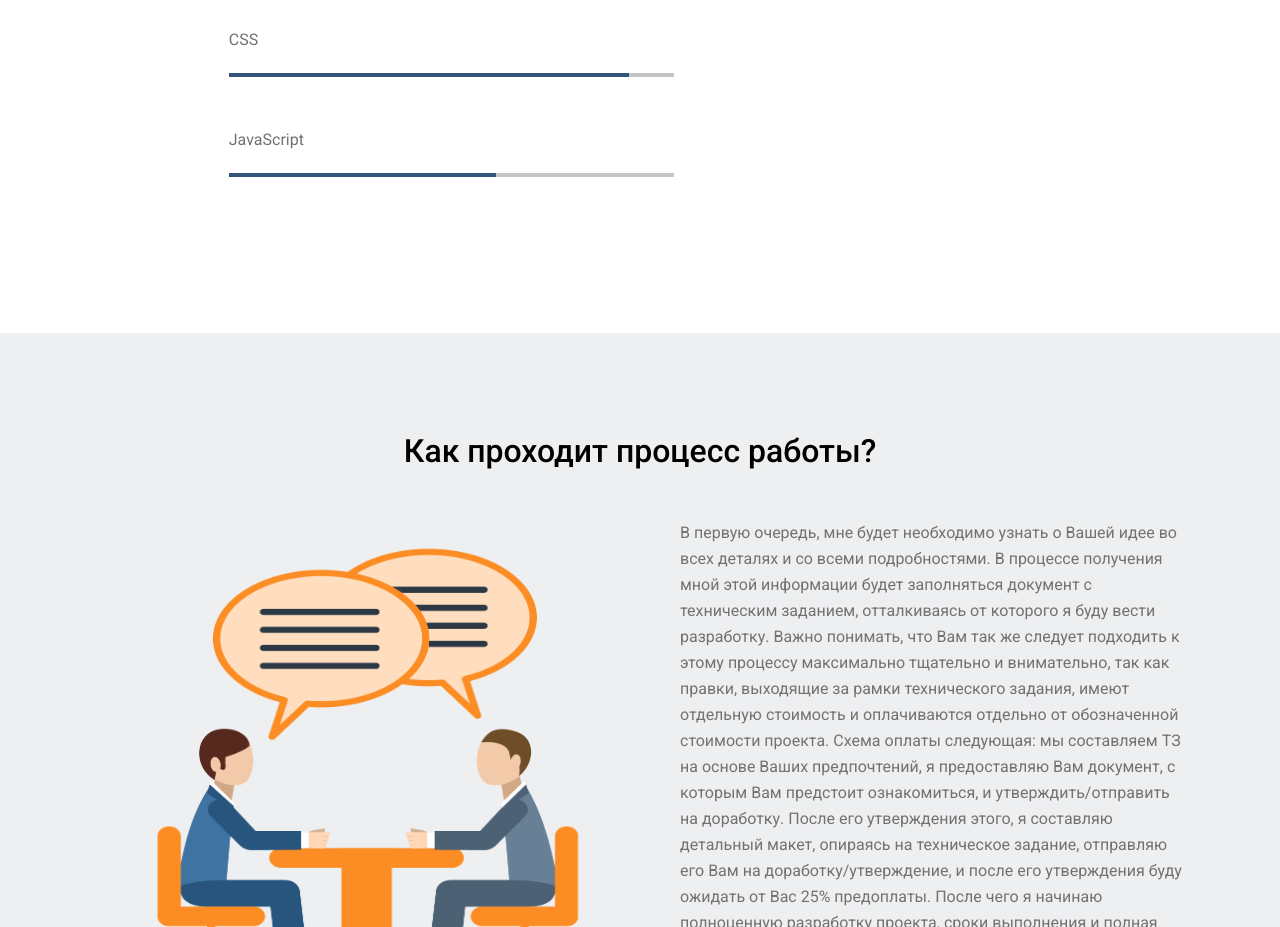
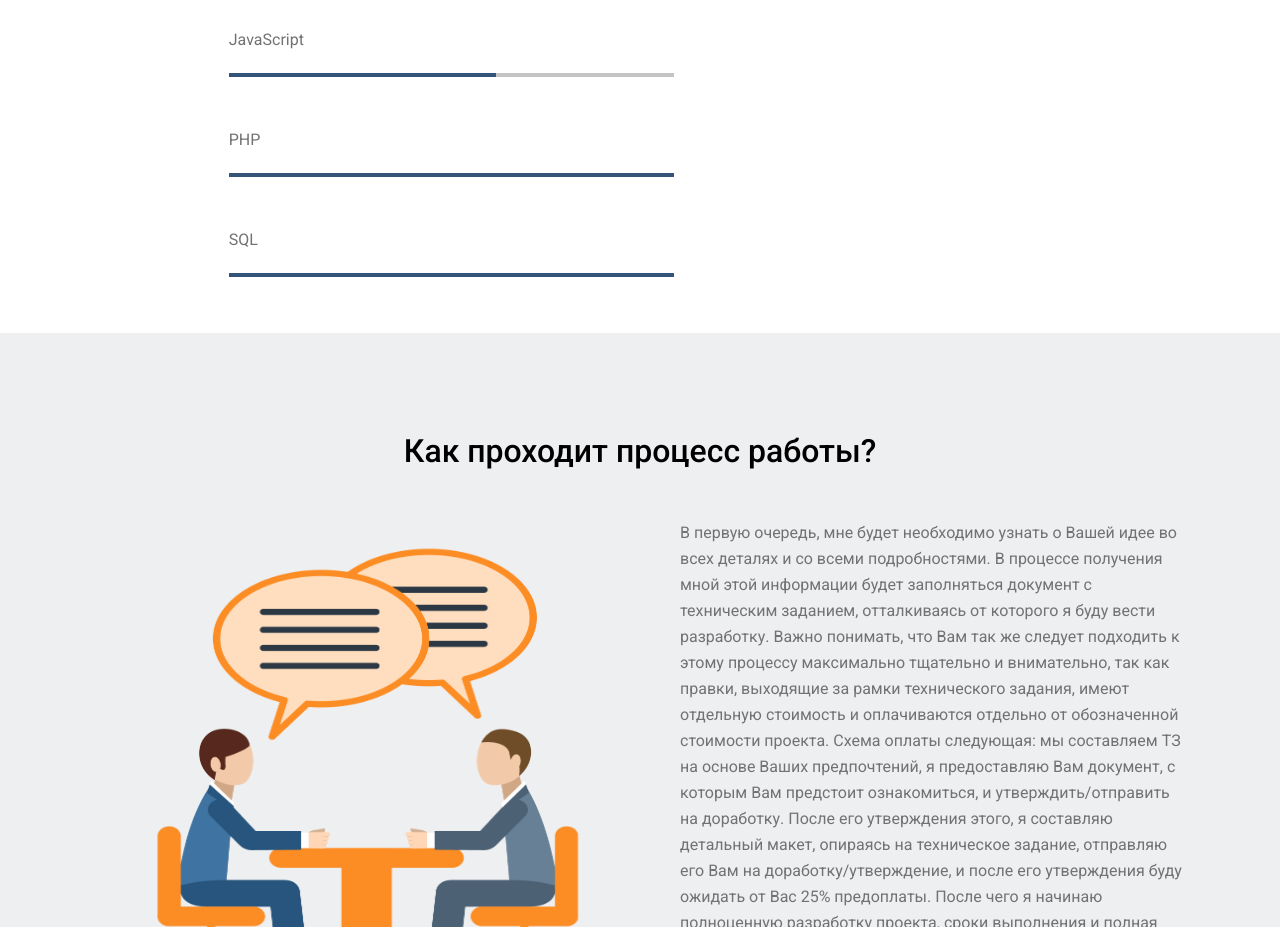
Before and after one commit to MrEpicMusic/portfolio, a plain HTML site: page index.html in a window 1280 px wide. Shown: the part 1800-2727 px from the top of the page. Drawn offline with Linux system fonts and the light colour scheme.

Commit message:
Add files via upload

```diff
--- a/index.html
+++ b/index.html
@@ -83,6 +83,14 @@
 				<div class="bar_empty">
 					<div class="bar_fill third"></div>
 				</div>
+				<p>PHP</p>
+				<div class="bar_empty">
+					<div class="bar_fill first"></div>
+				</div>
+				<p>SQL</p>
+				<div class="bar_empty">
+					<div class="bar_fill first"></div>
+				</div>
 			</div>
 			<div class="skills__img">
 				<!-- <img src="img/me.png" alt="My Photo"> -->
```
